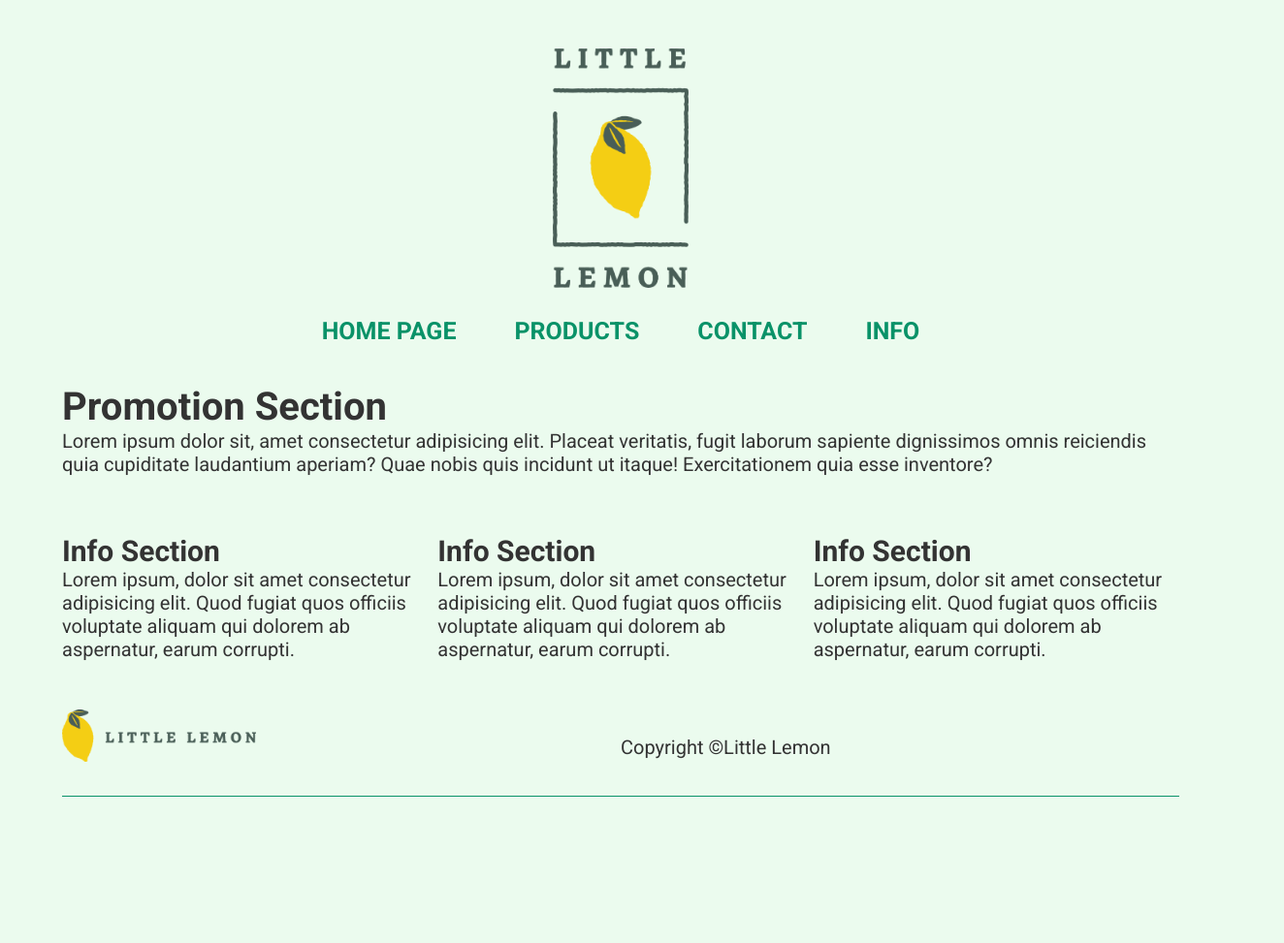
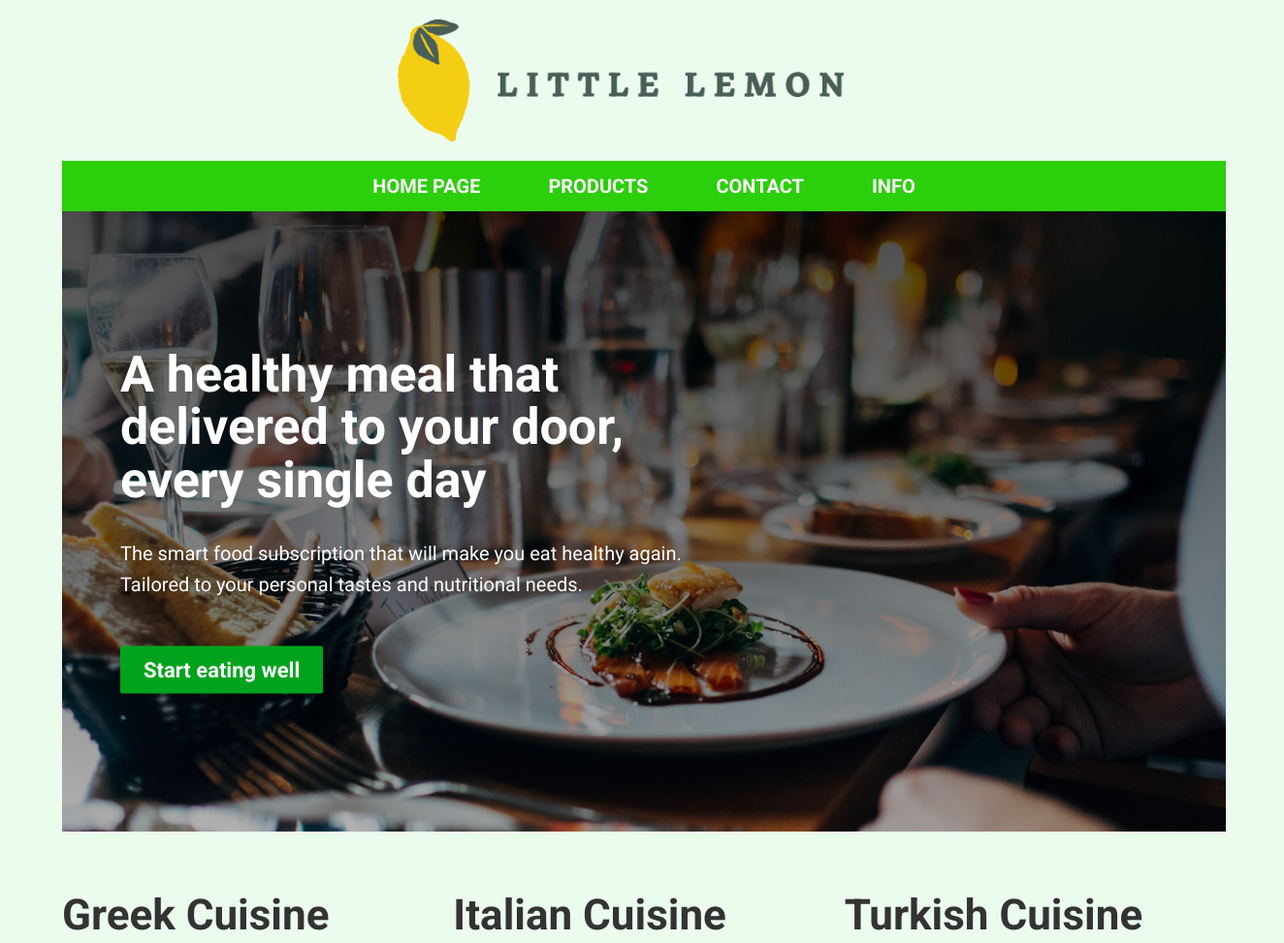
Before and after one commit to sanar4/project-restaurant, a plain HTML site: page index.html in a window 1280 px wide. Shown: the top 973 px of the page at 97% size, 1324 px wide, since content can reach past the window. Before the commit the page ends 872 px from the top, so only its background shows below. Drawn offline with Linux system fonts and the light colour scheme.

Commit message:
Added promotion section to index.html file

```diff
--- a/index.html
+++ b/index.html
@@ -23,13 +23,13 @@
   <body>
     <header>
       <img
-        src="logos/Asset 20@4x.png"
+        src="logos/Asset 16@4x.png"
         alt="top logo image"
         class="top-logo-img"
       />
     </header>
 
-    <nav>
+    <nav class="container">
       <ul class="navigation">
         <li><a href="index.html">Home Page</a></li>
         <li><a href="#">Products</a></li>
@@ -39,37 +39,40 @@
     </nav>
 
     <main>
-      <section class="section-promotion">
+      <section class="section-promotion container">
         <article class="article-promotion">
-          <h1>Promotion Section</h1>
-          <p>
-            Lorem ipsum dolor sit, amet consectetur adipisicing elit. Placeat
-            veritatis, fugit laborum sapiente dignissimos omnis reiciendis quia
-            cupiditate laudantium aperiam? Quae nobis quis incidunt ut itaque!
-            Exercitationem quia esse inventore?
-          </p>
+          <div class="promotion-text">
+            <h1>
+              A healthy meal that delivered to your door, every single day
+            </h1>
+            <p>
+              The smart food subscription that will make you eat healthy again.
+              Tailored to your personal tastes and nutritional needs.
+            </p>
+            <a href="#" class="btn">Start eating well</a>
+          </div>
         </article>
       </section>
 
-      <section class="section-info">
-        <article>
-          <h2>Info Section</h2>
+      <section class="section-info container">
+        <article class="article-info">
+          <h2>Greek Cuisine</h2>
           <p>
             Lorem ipsum, dolor sit amet consectetur adipisicing elit. Quod
             fugiat quos officiis voluptate aliquam qui dolorem ab aspernatur,
             earum corrupti.
           </p>
         </article>
-        <article>
-          <h2>Info Section</h2>
+        <article class="article-info">
+          <h2>Italian Cuisine</h2>
           <p>
             Lorem ipsum, dolor sit amet consectetur adipisicing elit. Quod
             fugiat quos officiis voluptate aliquam qui dolorem ab aspernatur,
             earum corrupti.
           </p>
         </article>
-        <article>
-          <h2>Info Section</h2>
+        <article class="article-info">
+          <h2>Turkish Cuisine</h2>
           <p>
             Lorem ipsum, dolor sit amet consectetur adipisicing elit. Quod
             fugiat quos officiis voluptate aliquam qui dolorem ab aspernatur,
@@ -79,10 +82,10 @@
       </section>
     </main>
 
-    <footer class="section-footer">
+    <footer class="section-footer container">
       <div>
         <img
-          src="logos/Asset 16@4x.png"
+          src="logos/Asset 20@4x.png"
           alt="bottom logo image"
           class="bottom-logo-img"
         />
--- a/styles.css
+++ b/styles.css
@@ -1,3 +1,33 @@
+/* --- 01 TYPOGRAPHY SYSTEM
+
+- Font sizes (px)
+10 / 12 / 14 / 16 / 18 / 20 / 24 / 30 / 36 / 44 / 52 / 62 / 74 / 86 / 98
+
+- Font weights
+Default: 400
+Medium: 500
+Semi-bold: 600
+Bold: 700
+
+- Line heights
+Default: 1
+Small: 1.05
+Medium: 1.2
+Paragraph default: 1.6
+
+- Letter spacing
+-0.5px
+0.75px
+
+- Spacing system (px)
+2 / 4 / 8 / 12 / 16 / 24 / 32 / 48 / 64 / 80 / 96 / 128
+
+
+--- 02 COLORS
+
+- Primary: #fcc419;
+*/
+
 /* Global Reset */
 * {
   margin: 0;
@@ -15,12 +45,16 @@ html {
 body {
   font-family: "Roboto", sans-serif;
   background-color: #ebfbee;
-  margin-top: 5rem;
+  margin-top: 2rem;
   margin-bottom: 5rem;
   margin-left: 5%;
   margin-right: 5%;
   color: #333;
-  font-size: 2rem;
+}
+
+.container {
+  margin: 0 auto;
+  width: 120rem;
 }
 
 /* Top Section: Logo */
@@ -29,22 +63,25 @@ header > img {
   margin-left: auto;
   margin-right: auto;
 
-  width: 14rem;
+  width: 46rem;
   height: auto;
-  margin-top: 1rem;
-  margin-bottom: 3rem;
+  margin-top: 2rem;
+  margin-bottom: 2rem;
 }
 
 /* Top Section: Navigation */
 .navigation {
   display: flex;
   justify-content: center;
-  gap: 6rem;
+  gap: 7rem;
 
   text-transform: uppercase;
-  font-size: 2.5rem;
-  font-weight: 600;
-  margin-bottom: 4rem;
+  font-size: 2rem;
+  font-weight: 700;
+  /* margin-bottom: 4rem; */
+  background-color: rgb(44, 207, 11);
+  /* border-radius: 9px; */
+  padding: 1.4rem;
 }
 
 nav ul {
@@ -56,15 +93,15 @@ a {
 }
 
 a:link {
-  color: #099268;
+  color: #fff;
 }
 
 a:visited {
-  color: #087f5b;
+  color: rgb(33, 66, 7);
 }
 
 a:hover {
-  color: #fcc419;
+  color: rgb(255, 251, 11);
   cursor: pointer;
 }
 
@@ -72,7 +109,7 @@ a:hover {
 section {
   display: flex;
   gap: 1rem;
-  margin-bottom: 4rem;
+  margin-bottom: 4.4rem;
 }
 
 article {
@@ -81,29 +118,76 @@ article {
 
 .section-promotion {
   margin-bottom: 6rem;
+  padding: 9.6rem 0;
+  height: 80vh;
+
+  position: relative;
+  background-image: url(img/promotion.jpg);
+  background-size: cover;
+  color: #fff;
+  background-image: linear-gradient(rgba(0, 0, 0, 0.7), rgba(0, 0, 0, 0.3)),
+    url(img/promotion.jpg);
+}
+
+.article-promotion {
+  width: 120rem;
+  position: absolute;
+  left: 50%;
+  top: 50%;
+  transform: translate(-45%, -50%);
+}
+
+.promotion-text {
+  width: 50%;
 }
 
 h1 {
-  font-size: 4rem;
+  font-size: 5.2rem;
+  line-height: 1.05;
+  margin-bottom: 3.2rem;
+}
+
+p {
+  font-size: 2rem;
+  line-height: 1.6;
+  margin-bottom: 4.8rem;
+}
+
+.btn:link,
+.btn:visited {
+  font-size: 2.2rem;
+  font-weight: 600;
+  background-color: rgb(1, 163, 28);
+  color: #fff;
+  text-decoration: none;
+  display: inline-block;
+  padding: 1.2rem 2.4rem;
+  border-radius: 2px;
+}
+
+.btn:hover {
+  color: rgb(255, 255, 6);
 }
 
 /* 3 Info Sections */
 h2 {
-  font-size: 3rem;
+  font-size: 4.4rem;
+  margin-bottom: 1.2rem;
 }
 
 /* Footer Section */
 .bottom-logo-img {
-  width: 20rem;
+  width: 4rem;
   height: auto;
   margin-top: 1rem;
-  margin-bottom: 3rem;
+  margin-bottom: 1rem;
 }
 
 .section-footer {
   display: flex;
   align-items: center;
   border-bottom: 1px solid #099268;
+  font-size: 1.5rem;
 }
 
 footer div {
```
Also changed, not shown: img/greek-cuisine.jpg (added), img/italian-cuisine.jpg (added), img/promotion.jpg (added), img/turkish-cuisine.jpg (added).
